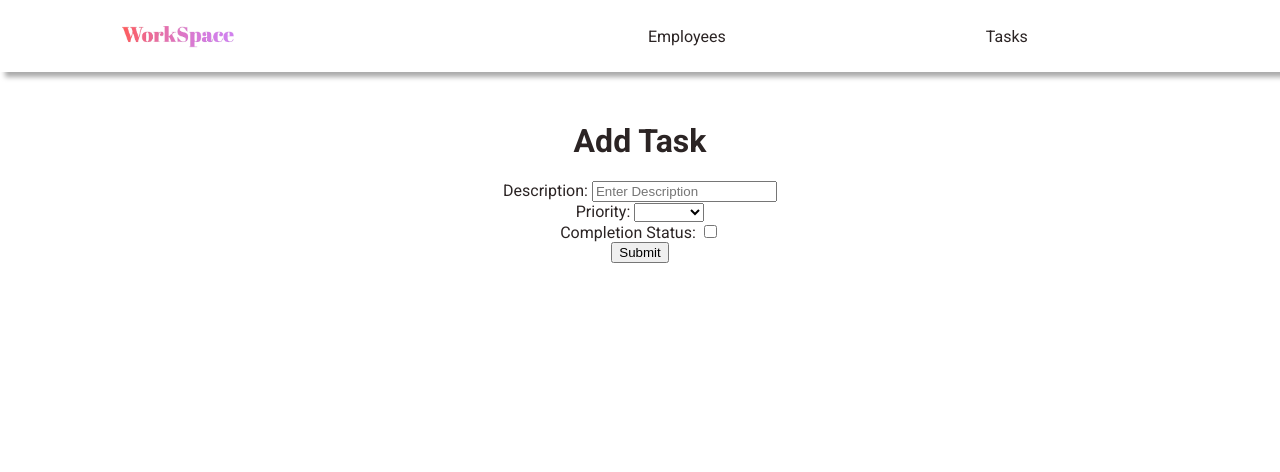
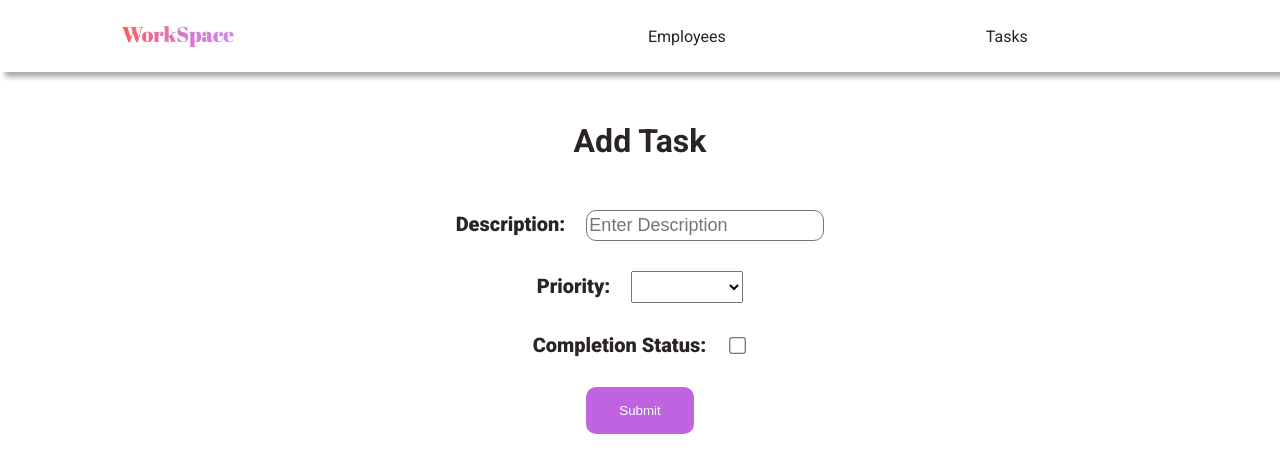
Before and after one commit to DimitriGol/Web-Dev-Final-Project, a React (Create React App) app in the folder workspace-frontend/: page /add-task in a window 1280 px wide. Shown: the top 472 px of the page. Built offline with nearby package versions, Linux system fonts and the light colour scheme.

Commit message:
Add styling to new form pages, make few more tweaks

```diff
--- a/workspace-frontend/src/App.css
+++ b/workspace-frontend/src/App.css
@@ -23,7 +23,8 @@ nav{
 }
 
 .nav-logo{
-  max-height: 3vh;
+  min-height: 3vh;
+  height: 3vh;
   width: auto;
   display: block;
 }
@@ -67,7 +68,6 @@ nav{
 .add-btn:hover{
   background-color: #d387ef;
   cursor: pointer;
-  /* box-shadow: 5px 5px 10px #a8a8a8; */
 }
 
 table{
@@ -140,3 +140,62 @@ tr:nth-child(odd) {background-color: #f2f2f2;}
   color: #ededed;
   background-color: #FF5C5C;
 }
+
+
+/* AddEmployee.js */
+.card-body{
+  /* border: solid;
+  border-color: #cac7c7; */
+  margin-top: 50px;
+  margin-left: auto;
+  margin-right: auto;
+  width: 80%;
+  align-items: center;
+  justify-content: center;
+}
+
+.form-group{
+  margin: 20px 0px 30px 0px;
+  font-size: 15px;
+  color:#2B2424;
+  font-size: 20px;
+}
+
+.form-label{
+  font-weight: 800;
+  margin-right: 16px;
+}
+
+.form-control{
+  font-size: 18px;
+  font-weight: 200;
+  border-radius: 10px;
+  border-style: solid;
+  border-width: 1px;
+  padding: 4px 2px 4px 2px;
+}
+
+.submit-form-btn{
+  margin-bottom: 20px;
+  padding: 16px 33px 16px 33px;
+  border-radius: 10px;
+  border-style: none;
+  background-color: #bf63e1;
+  color: white;
+  transition: 0.2s;
+}
+.submit-form-btn:hover{
+  cursor: pointer;
+  background-color: #d387ef;
+}
+
+/* AddTask.js */
+.option-control{
+  height: 4vh;
+  width: 7rem;
+  font-size: 18px;
+}
+
+.checkbox-control{
+  transform: scale(1.3);
+}
```
